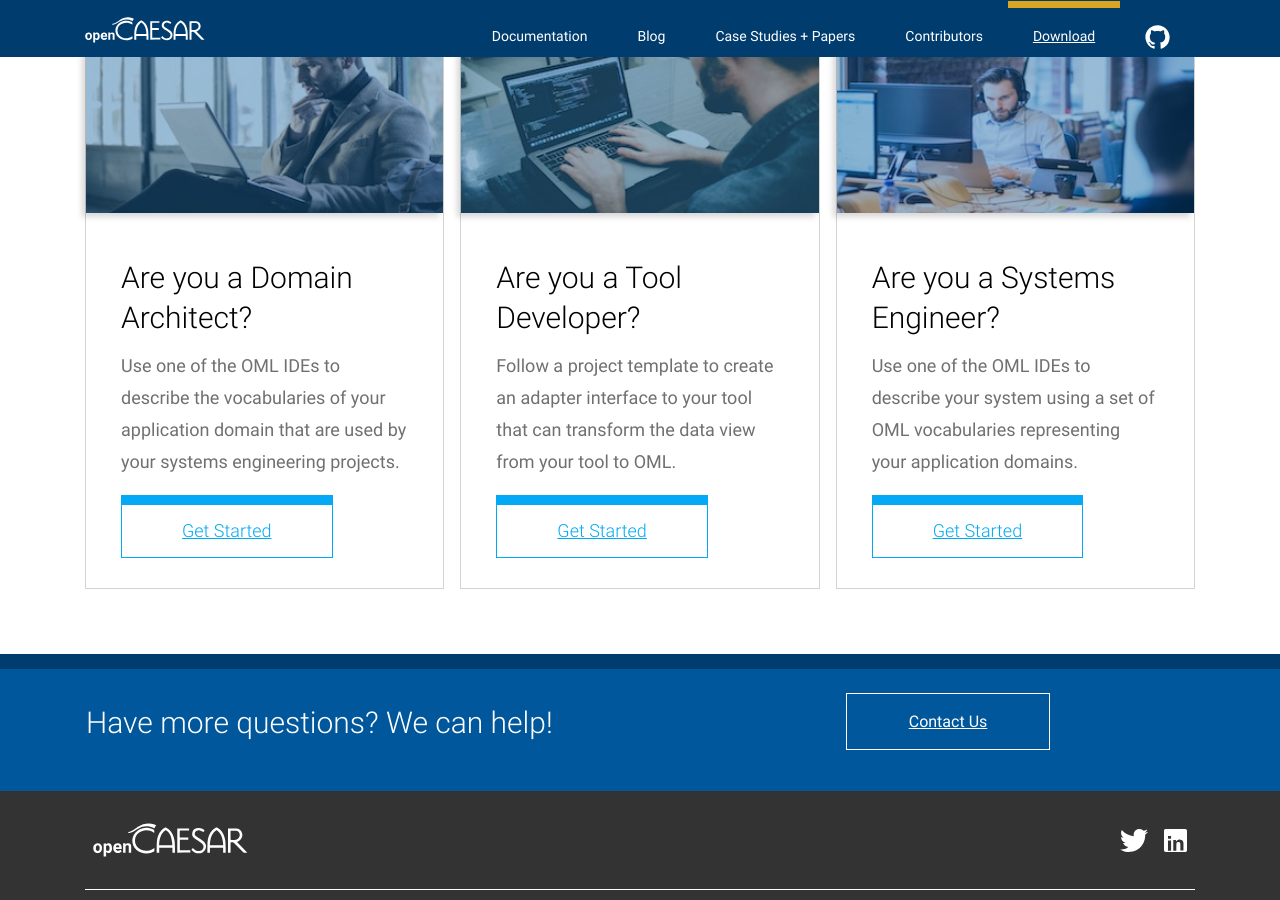
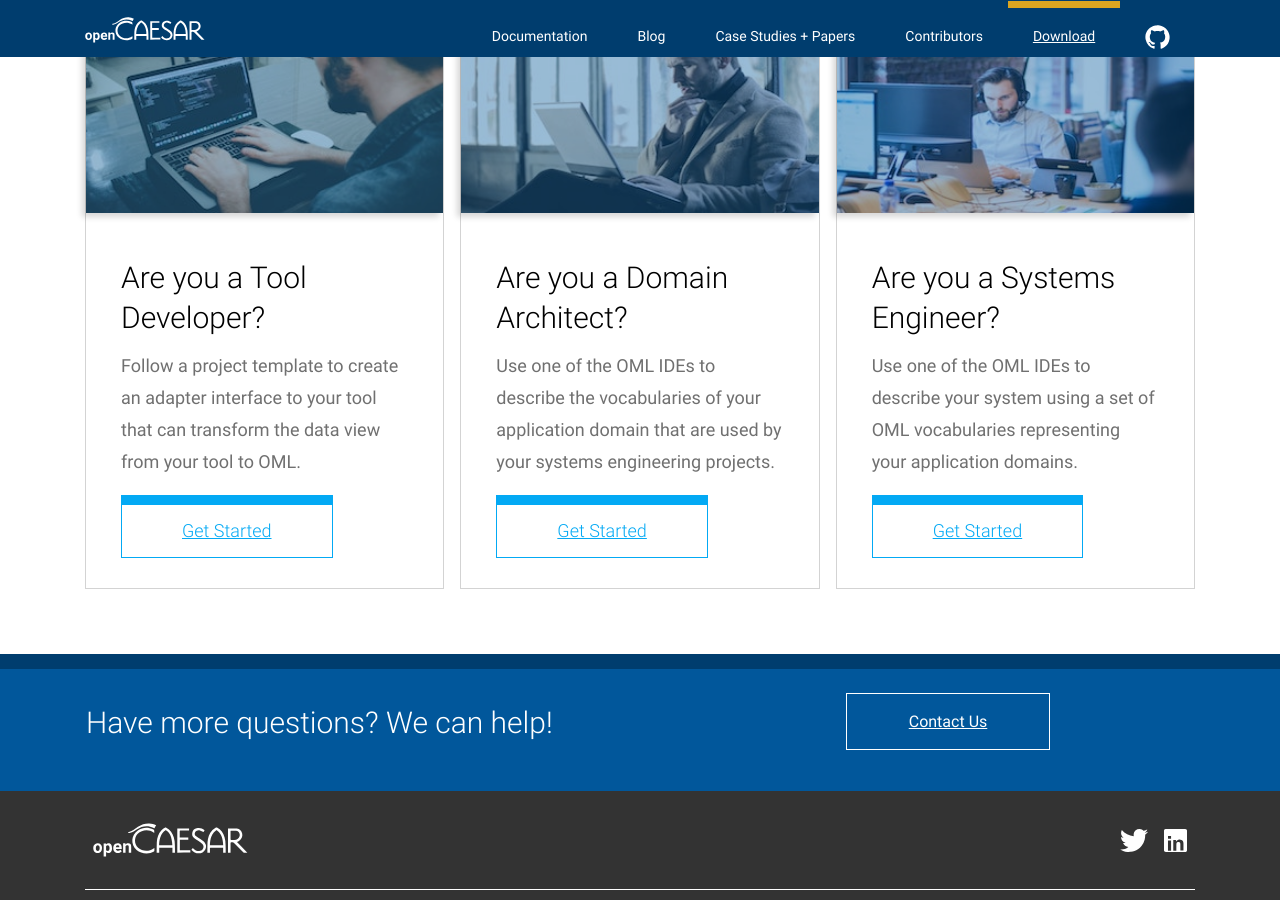
Before and after one commit to opencaesar/opencaesar.github.io, a Jekyll site: the page built from download/index.html, in a window 1280 px wide and 900 px high, scrolled down 404 px. Built offline with Jekyll 4.4.1, drawn with Linux system fonts in a browser that asks for light colours; nearby versions of some CDN libraries.

Commit message:
reorder the roles

```diff
--- a/download/index.html
+++ b/download/index.html
@@ -8,15 +8,15 @@ firstParagraph: "The OpenCAESAR platform provides solutions to help an enterpris
 
 headingTwo: "Available Solutions"
 
-cardImageOne: architect.jpg
-cardTitleOne: "Are you a Domain Architect?"
-cardBodyOne: "Use one of the OML IDEs to describe the vocabularies of your application domain that are used by your systems engineering projects."
-cardBodyUrlOne: https://github.com/opencaesar/oml-vocabularies
+cardImageOne: developer.jpg
+cardTitleOne: "Are you a Tool Developer?"
+cardBodyOne: "Follow a project template to create an adapter interface to your tool that can transform the data view from your tool to OML."
+cardBodyUrlOne: https://github.com/opencaesar/ecore-adapter
 
-cardImageTwo: developer.jpg
-cardTitleTwo: "Are you a Tool Developer?"
-cardBodyTwo: "Follow a project template to create an adapter interface to your tool that can transform the data view from your tool to OML."
-cardBodyUrlTwo: https://github.com/opencaesar/ecore-adapter
+cardImageTwo: architect.jpg
+cardTitleTwo: "Are you a Domain Architect?"
+cardBodyTwo: "Use one of the OML IDEs to describe the vocabularies of your application domain that are used by your systems engineering projects."
+cardBodyUrlTwo: https://github.com/opencaesar/oml-vocabularies
 
 cardImageThree: engineer.jpg
 cardTitleThree: "Are you a Systems Engineer?"
```
